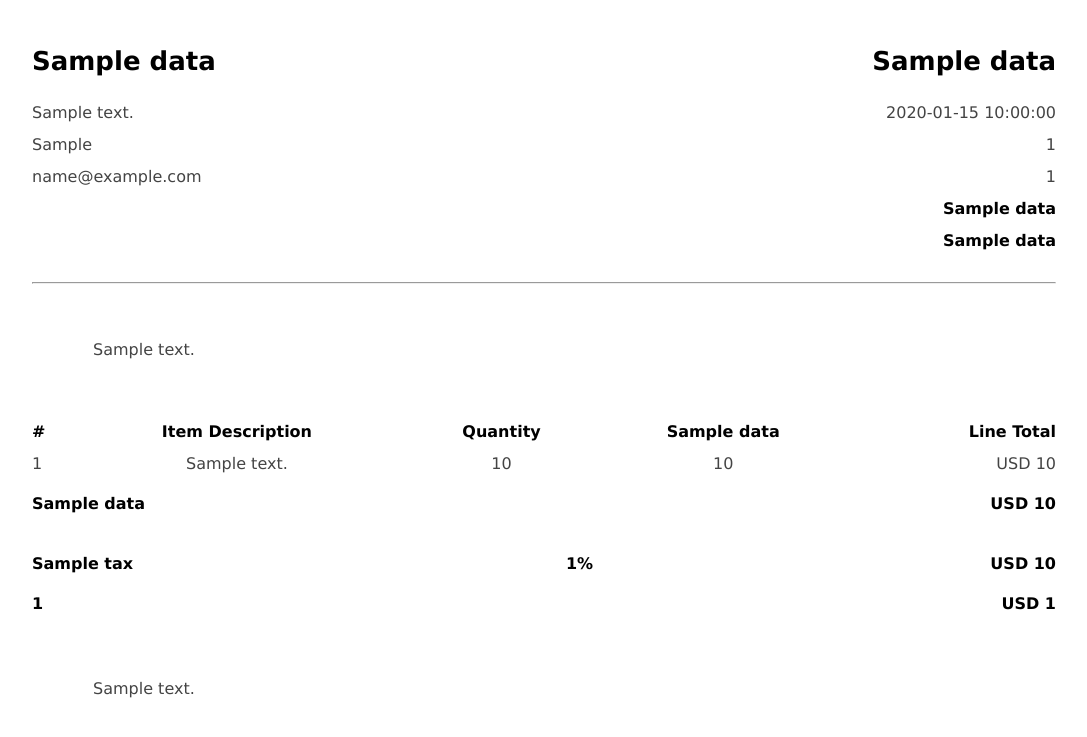
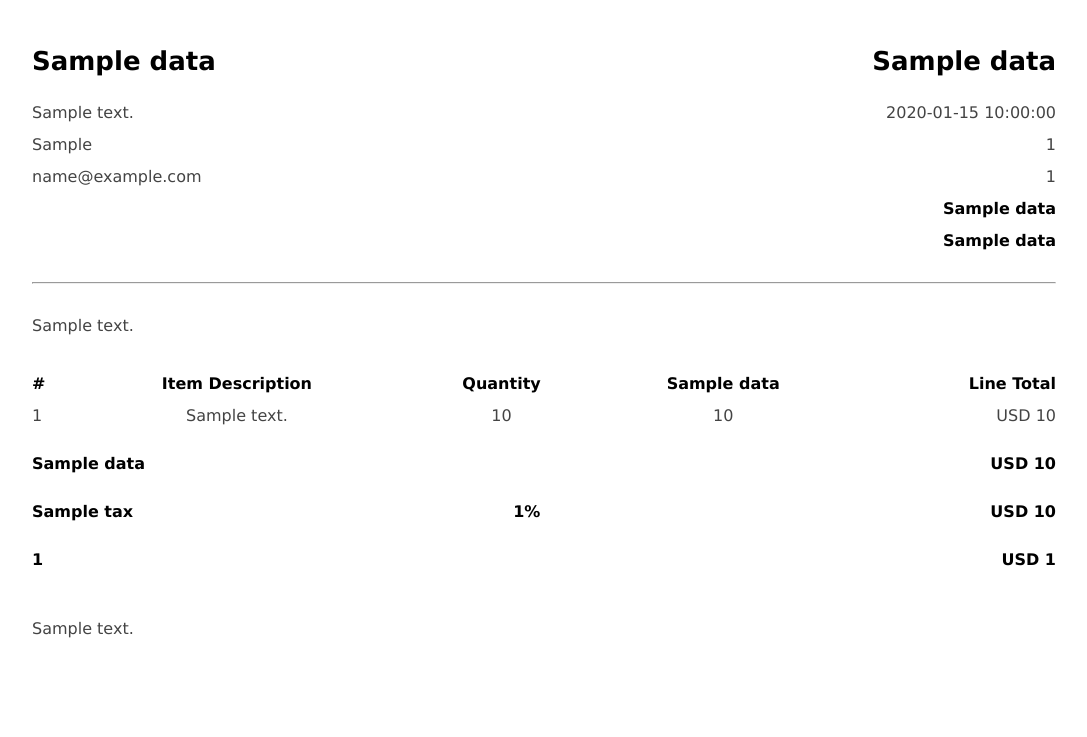
Before and after one commit to shivamSharma-iwell/Tax_Invoice_Generator_pyms, a Flask app: template views/templates/index.jinja.html in a window 1280 px wide. Shown: the top 737 px of the page, without its empty margins (96-1183 px from the left). Run offline with Flask 3, Linux system fonts and the light colour scheme; the template is opened without the code that fills it: most values are stand-ins (such as "Sample title", 1, 10 or a date in 2020).

Commit message:
removed tfoot, combined taxes and items table

```diff
--- /dev/null
+++ b/views/templates/billing.jinja.html
@@ -0,0 +1,47 @@
+<table class="billingTable w-100">
+  <thead class="highlight">
+    <tr>
+      <th class="alignLeft">#</th>
+      <th class="alignCenter">Item Description</th>
+      <th class="alignCenter">Quantity</th>
+      <th class="alignCenter">{{data['unitPriceName']}}</th>
+      <th class="alignRight">Line Total</th>
+    </tr>
+  </thead>
+  <tbody>
+
+    {% if data['items'] %}
+      {% for item in data['items'] %}
+        <tr>
+          <td class="alignLeft">{{loop.index}}</td>
+          <td class="alignCenter">{{item['description']}}</td>
+          <td class="alignCenter">{{item['quantity']}}</td>
+          <td class="alignCenter">{{item['unitPrice']}}</td>
+          <td class="alignRight">{{data['currencySymbol']}} {{item['lineTotal']}}</td>
+        </tr>
+      {% endfor %}
+    {% endif %}
+
+
+    <tr class="itemsTotal highlight">
+      <td colspan="3"><b>{{data['subTotalName']}}</b></td>
+      <td class="alignRight" colspan="2"><b>{{data['currencySymbol']}} {{data['subTotal']}}</b></td>
+    </tr>
+
+    {% if data['items'] %}
+      {% for tax in data['taxes'] %}
+        <tr class="highlight">
+          <td class="alignLeft" colspan="2">{{tax['taxName']}}</td>
+          <td class="taxPercentage">{{tax['taxPercentage']}}%</td>
+          <td class="alignRight" colspan="2">{{data['currencySymbol']}} {{tax['taxAmount']}}</td>
+        </tr>
+      {% endfor %}
+    {% endif %}
+
+    <tr class="taxesTotal highlight">
+      <td colspan="3"><b>{{data['totalWithTaxName']}}</b></td>
+      <td class="alignRight" colspan="2"><b>{{data['currencySymbol']}} {{data['totalWithTax']}}</b></td>
+    </tr>
+
+  </tbody>
+</table>
--- a/views/templates/conclusionMessage.jinja.html
+++ /dev/null
@@ -1 +0,0 @@
-{{data['conclusionMessage']}}
--- a/views/templates/index.jinja.html
+++ b/views/templates/index.jinja.html
@@ -52,18 +52,19 @@
         .w-100{
             width: 100%;
         }
-
-    .itemTable, .taxTable{
+        .billingTable{
             border-collapse: collapse;
             line-height: 2;
             margin-top: 20px;
-        color: #444;
         }
         .itemsTotal{
-        line-height: 3;
+            line-height: 4;
         }
         .taxesTotal{
-        line-height: 3;
+            line-height: 4;
+        }
+        .taxPercentage{
+            padding-left: 10%;
         }
         .conclusionMessage{
             margin-top: 25px;
@@ -81,12 +82,15 @@
         </div>
         <hr/>
         <div class="userMessage preserveFormat">
-            {% include 'userMessage.jinja.html' %}
+            {%- if data['userMessage'] -%}
+                {{data['userMessage']}}
+            {%- endif -%}
         </div>
-        {% include 'itemsTable.jinja.html' %}
-        {% include 'taxesTable.jinja.html' %}
+        {% include 'billing.jinja.html' %}
         <div class="conclusionMessage preserveFormat">
-            {% include 'conclusionMessage.jinja.html' %}
+            {%- if data['conclusionMessage'] -%}
+                {{data['conclusionMessage']}}
+            {%- endif -%}
         </div>
     </div>
 </body>
--- a/views/templates/itemsTable.jinja.html
+++ /dev/null
@@ -1,28 +0,0 @@
-<table class="itemTable w-100">
-    <thead class="highlight">
-      <tr>
-        <th class="alignLeft">#</th>
-        <th class="alignCenter">Item Description</th>
-        <th class="alignCenter">Quantity</th>
-        <th class="alignCenter">{{data['unitPriceName']}}</th>
-        <th class="alignRight">Line Total</th>
-      </tr>
-    </thead>
-    <tbody>
-      {% for item in data['items'] %}
-          <tr>
-              <td class="alignLeft">{{loop.index}}</td>
-              <td class="alignCenter">{{item['description']}}</td>
-              <td class="alignCenter">{{item['quantity']}}</td>
-              <td class="alignCenter">{{item['unitPrice']}}</td>
-              <td class="alignRight">{{data['currencySymbol']}} {{item['lineTotal']}}</td>
-          </tr>
-      {% endfor %}
-    </tbody>
-    <tfoot class="itemsTotal highlight">
-      <tr>
-        <td  colspan="4"><b>{{data['subTotalName']}}</b></td>
-        <td class="alignRight"><b>{{data['currencySymbol']}} {{data['subTotal']}}</b></td>
-      </tr>
-    </tfoot>
-  </table>
--- a/views/templates/taxesTable.jinja.html
+++ /dev/null
@@ -1,18 +0,0 @@
-<table class="taxTable w-100">
-  <tbody class="highlight">
-    {% for tax in data['taxes'] %}
-        <tr>
-            <td>{{tax['taxName']}}</td>
-            <td>{{tax['taxPercentage']}}%</td>
-            <td class="alignRight">{{data['currencySymbol']}} {{tax['taxAmount']}}</td>
-        </tr>
-    {% endfor %}
-  </tbody>
-    <tfoot class="taxesTotal highlight">
-      <tr>
-        <td colspan="2"><b>{{data['totalWithTaxName']}}</b></td>
-        <td class="alignRight"><b>{{data['currencySymbol']}} {{data['totalWithTax']}}</b></td>
-      </tr>
-    </tfoot>
-
-  </table>
--- a/views/templates/userMessage.jinja.html
+++ /dev/null
@@ -1 +0,0 @@
-{{data['userMessage']}}
```
Also changed, not shown: views/css/styles.css (deleted, +0 -66 lines), views/static/styles.css (added, +66 -0 lines). Lines whose indentation alone changed are shown as unchanged.
